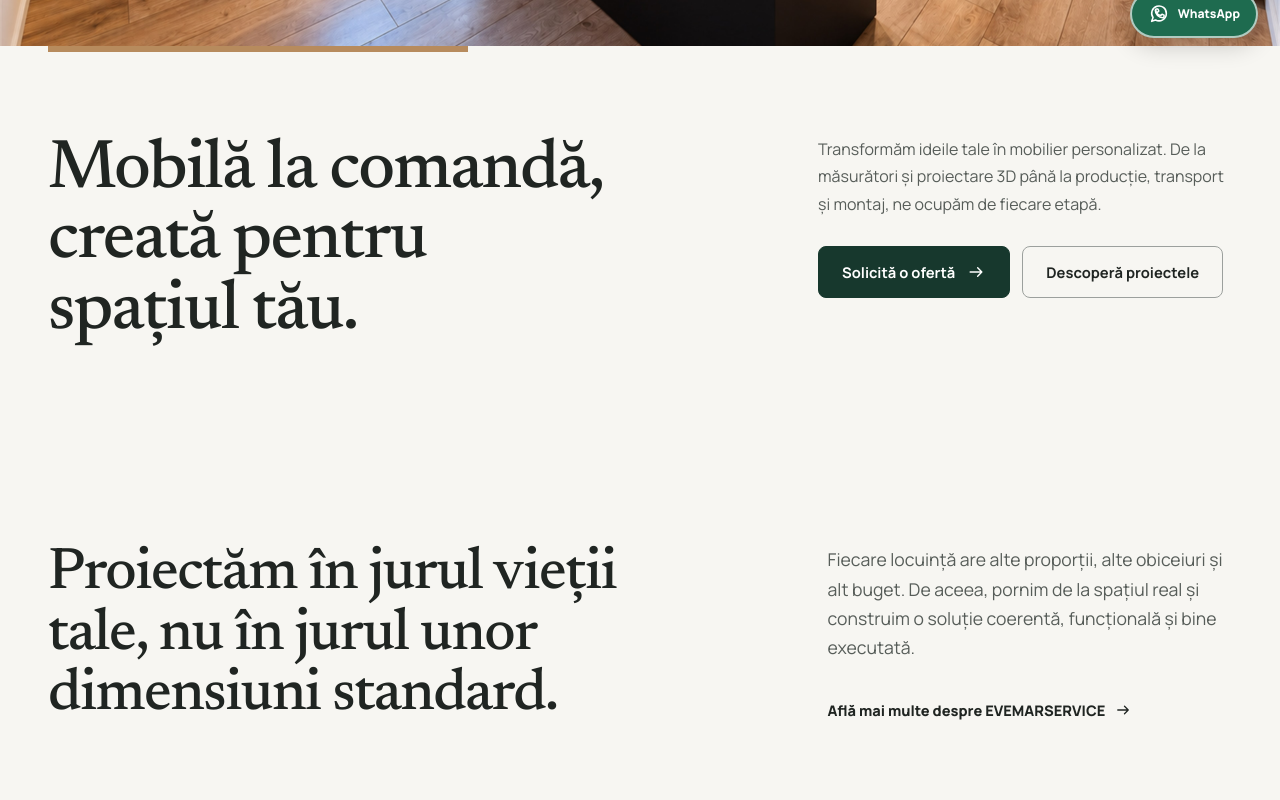
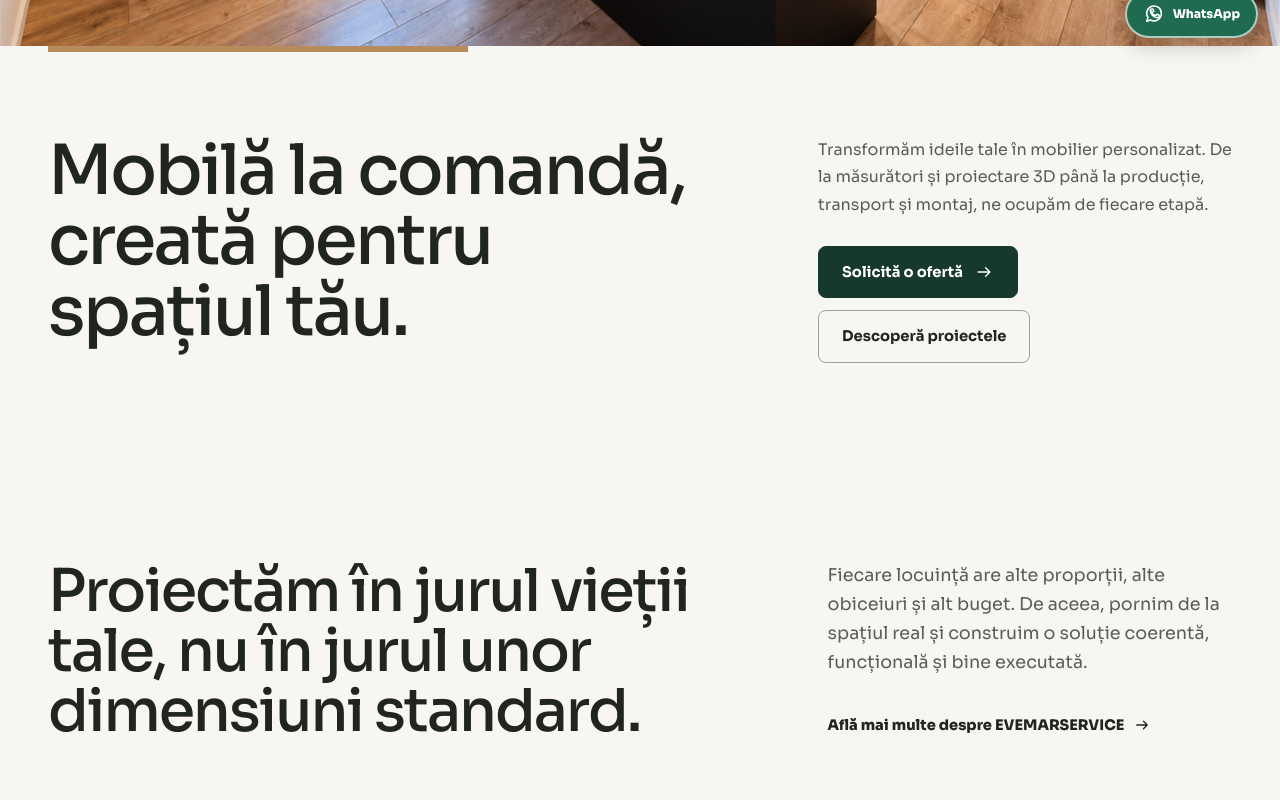
Before and after one commit to Florin18/evemarservice, a Next.js app: page / in a window 1280 px wide. Shown: the part 740-1540 px from the top of the page. Built offline with nearby package versions, Linux system fonts and the light colour scheme; no server answers.

Commit message:
Updated font to Sora

```diff
--- a/src/app/globals.css
+++ b/src/app/globals.css
@@ -11,8 +11,8 @@
   --error: #a2352a;
   --shell: min(1240px, calc(100vw - 96px));
   --header-height: 82px;
-  --font-body: var(--font-sans), Arial, sans-serif;
-  --font-title: var(--font-display), Georgia, serif;
+  --font-body: var(--font-sora), Arial, sans-serif;
+  --font-title: var(--font-sora), Arial, sans-serif;
 }
 
 * { box-sizing: border-box; }
@@ -28,7 +28,7 @@ button, input, textarea, select { font: inherit; }
 button { color: inherit; }
 h1, h2, h3, p { margin-top: 0; }
 h1, h2, h3 { text-wrap: balance; }
-h1, h2 { font-family: var(--font-title); font-weight: 490; letter-spacing: -.025em; line-height: .98; }
+h1, h2 { font-family: var(--font-title); font-weight: 500; letter-spacing: -.035em; line-height: 1; }
 h1 { font-size: clamp(3.2rem, 8vw, 6rem); }
 h2 { font-size: clamp(2.25rem, 5vw, 4.6rem); }
 h3 { font-size: 1.12rem; line-height: 1.25; }
--- a/src/app/layout.tsx
+++ b/src/app/layout.tsx
@@ -1,5 +1,5 @@
 import type { Metadata, Viewport } from "next";
-import { Manrope, Newsreader } from "next/font/google";
+import { Sora } from "next/font/google";
 import { Footer } from "@/components/footer";
 import { Header } from "@/components/header";
 import { WhatsappFloating } from "@/components/whatsapp-floating";
@@ -7,8 +7,7 @@ import { siteConfig } from "@/data/site";
 import { getSiteUrl } from "@/lib/seo";
 import "./globals.css";
 
-const manrope = Manrope({ subsets: ["latin", "latin-ext"], variable: "--font-sans", display: "swap" });
-const newsreader = Newsreader({ subsets: ["latin", "latin-ext"], variable: "--font-display", display: "swap" });
+const sora = Sora({ subsets: ["latin", "latin-ext"], variable: "--font-sora", display: "swap" });
 const siteUrl = getSiteUrl();
 
 export const metadata: Metadata = {
@@ -40,7 +39,7 @@ export default function RootLayout({ children }: Readonly<{ children: React.Reac
   };
 
   return (
-    <html lang="ro" className={`${manrope.variable} ${newsreader.variable}`}>
+    <html lang="ro" className={sora.variable}>
       <body>
         <a className="skip-link" href="#main-content">Sari la conținut</a>
         <Header />
```
Also changed, not shown: design-system/evemar/MASTER.md (+3 -3 lines).
